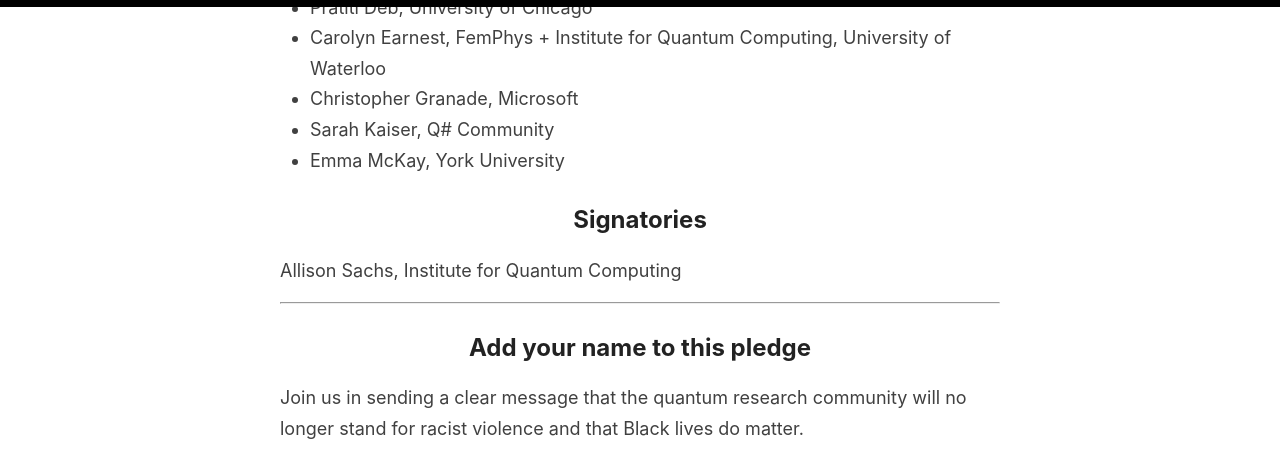
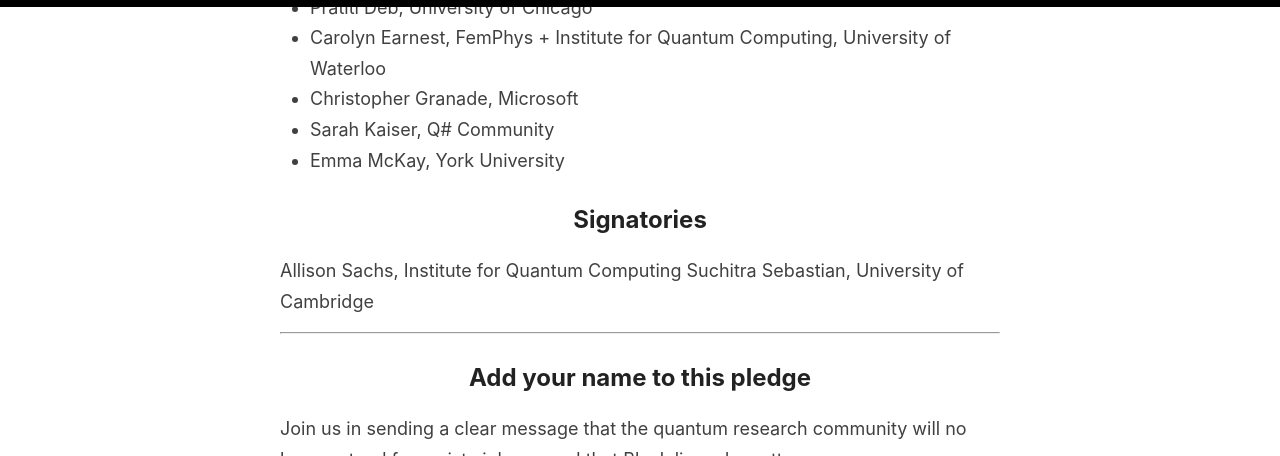
Before and after one commit to quantumforblacklives/quantumforblacklives.github.io, a Jekyll site: the page built from index.html, in a window 1280 px wide and 900 px high, scrolled down 2941 px, cut to the strip 0-456 px from the top of the window. Built offline with Jekyll 4.4.1, drawn with Linux system fonts in a browser that asks for light colours; the list of posts is cut into pages by our own code.

Commit message:
Add signature from Suchitra Sebastian.

```diff
--- a/_includes/signatories.md
+++ b/_includes/signatories.md
@@ -1 +1,2 @@
 Allison Sachs, Institute for Quantum Computing
+Suchitra Sebastian, University of Cambridge
```
